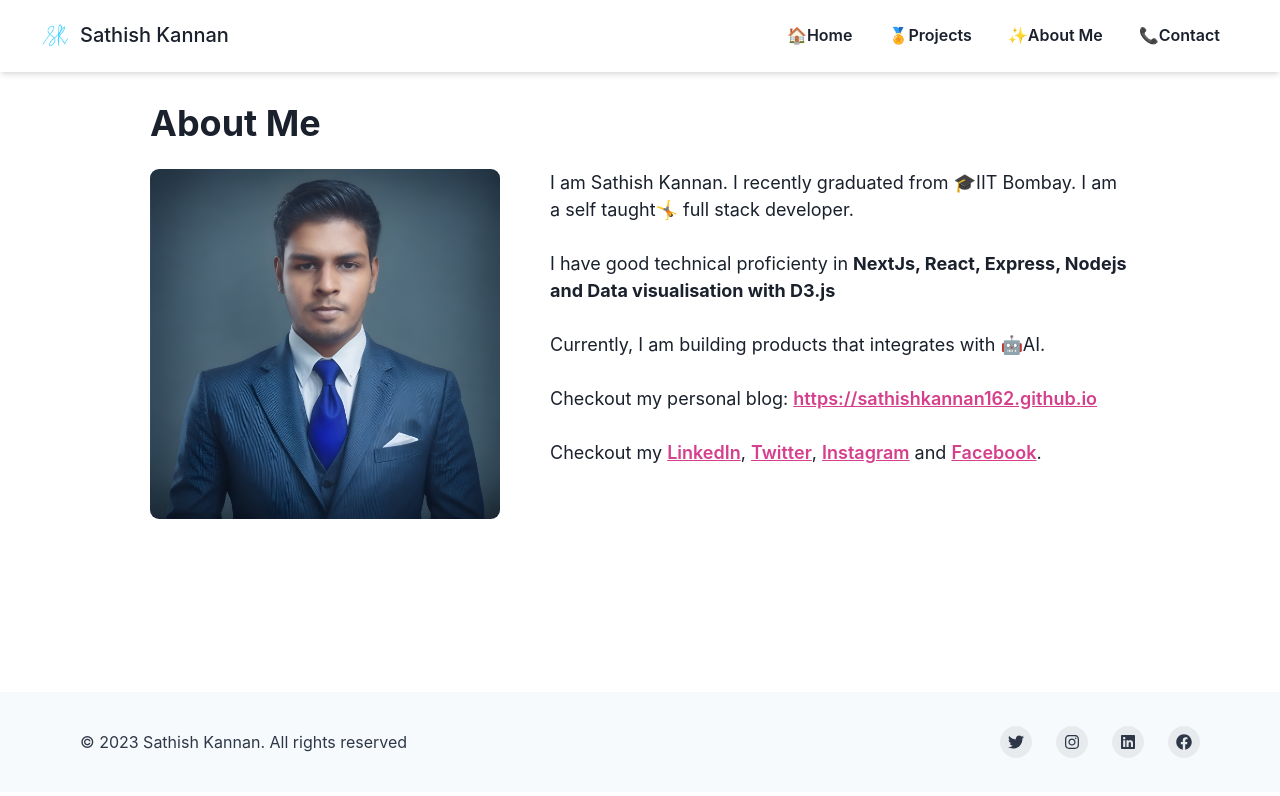
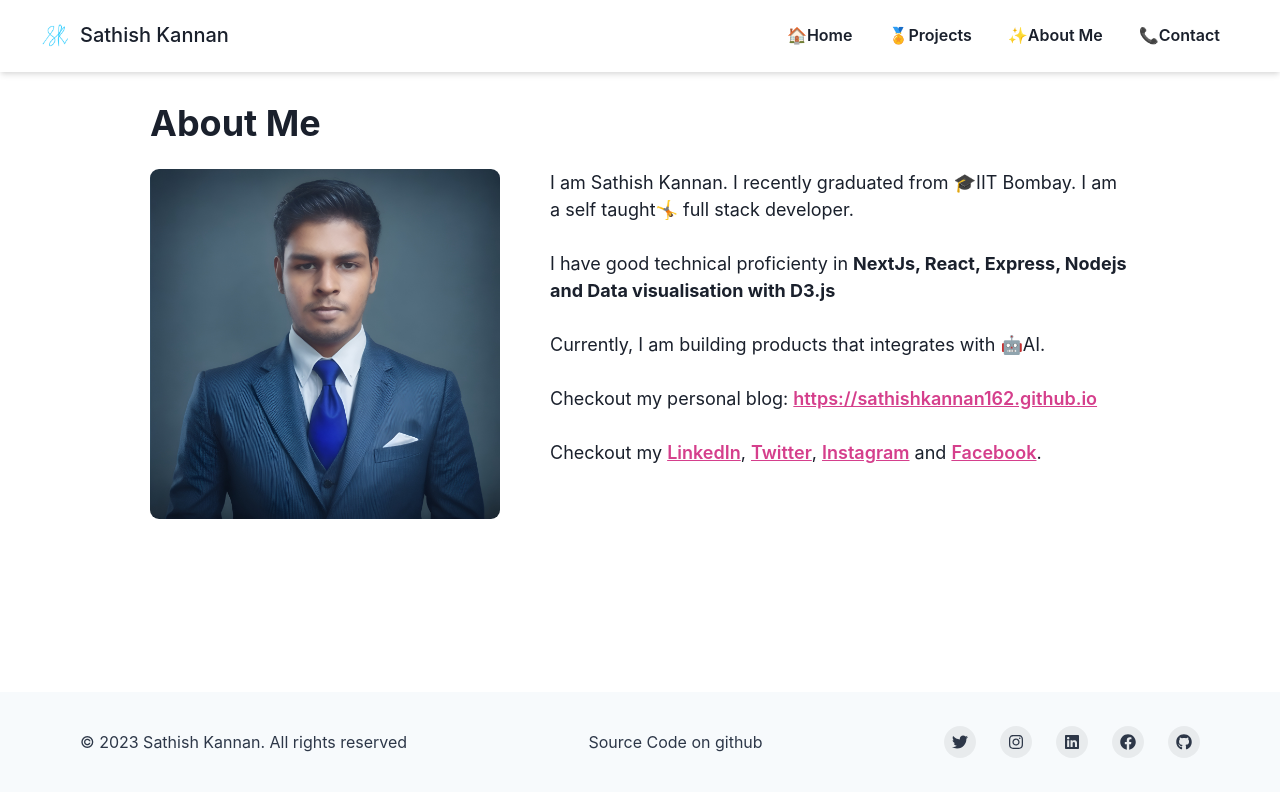
Before and after one commit to sathishkannan162/personal_portfolio_website, a React (Vite) app: page /about in a window 1280 px wide. Shown: the top 796 px of the page. Built offline with nearby package versions, Linux system fonts and the light colour scheme.

Commit message:
docs: add source code link in footer

```diff
--- a/src/Footer.jsx
+++ b/src/Footer.jsx
@@ -4,10 +4,17 @@ import {
   Container,
   Stack,
   Text,
+  Link,
   useColorModeValue,
   VisuallyHidden,
 } from '@chakra-ui/react';
-import { FaInstagram, FaTwitter, FaLinkedin, FaFacebook } from 'react-icons/fa';
+import {
+  FaInstagram,
+  FaTwitter,
+  FaLinkedin,
+  FaFacebook,
+  FaGithub,
+} from 'react-icons/fa';
 
 const SocialButton = ({ children, label, href }) => {
   return (
@@ -50,6 +57,9 @@ export default function SmallWithSocial() {
         align={{ base: 'center', md: 'center' }}
       >
         <Text>© 2023 Sathish Kannan. All rights reserved</Text>
+        <Link to="https://github.com/sathishkannan162/personal_portfolio_website">
+          Source Code on github
+        </Link>
         <Stack direction={'row'} spacing={6}>
           <SocialButton
             label={'Twitter'}
@@ -70,10 +80,16 @@ export default function SmallWithSocial() {
             <FaLinkedin />
           </SocialButton>
           <SocialButton
-            label={'Faceboo'}
+            label={'Facebook'}
             href={'https://www.facebook.com/sathishkannan.m.3'}
           >
             <FaFacebook />
+          </SocialButton>
+          <SocialButton
+            label={'Github'}
+            href={'https://github.com/sathishkannan162/'}
+          >
+            <FaGithub />
           </SocialButton>
         </Stack>
       </Container>
```
